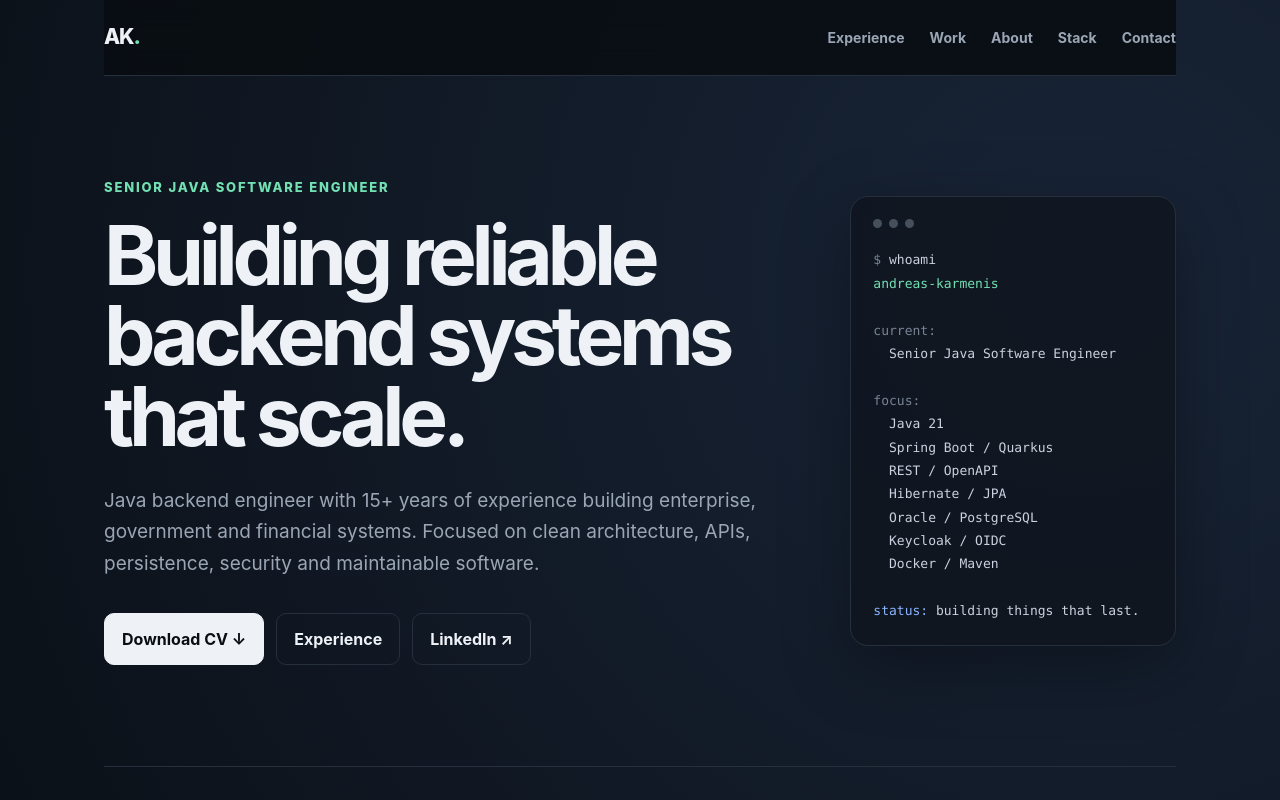
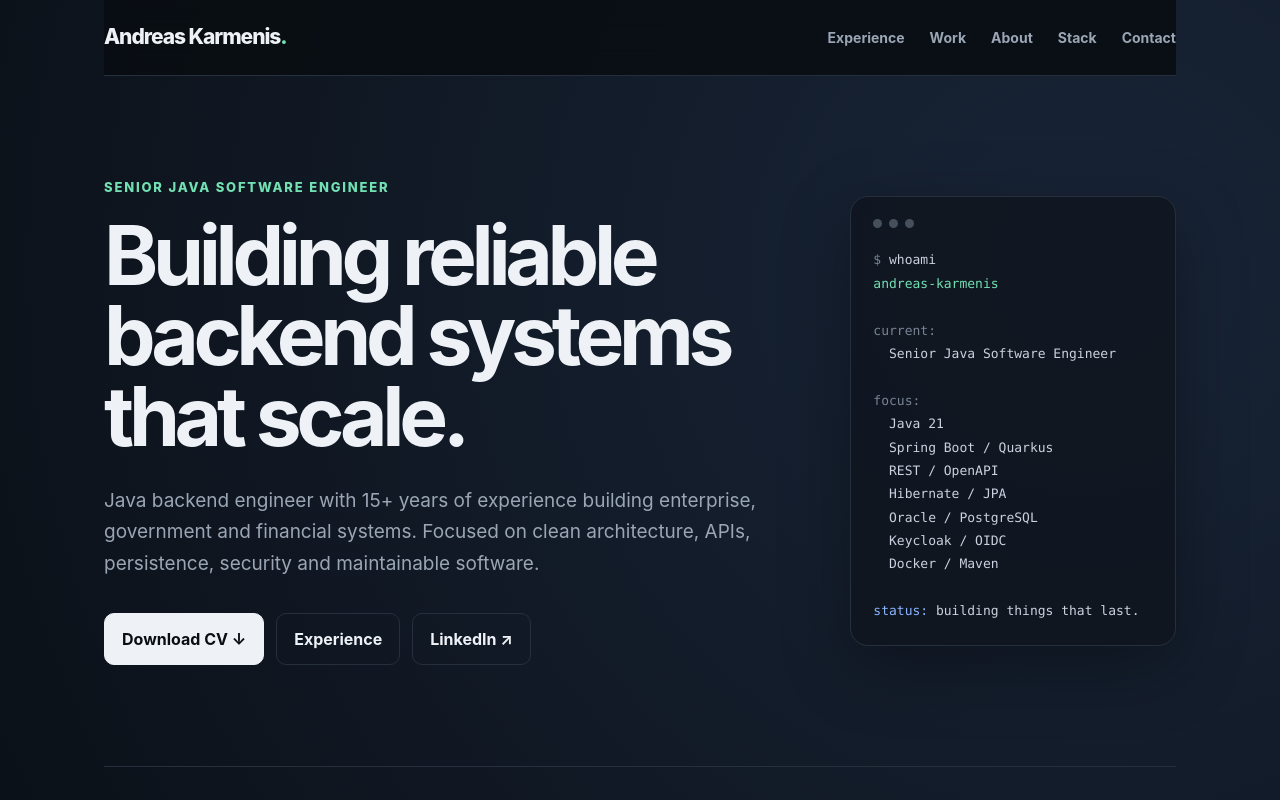
Before and after one commit to acarmenis/acarmenis.github.io, a Vue app: page / in a window 1280 px wide. Shown: the top 800 px of the page. Built offline with nearby package versions, Linux system fonts and the light colour scheme.

Commit message:
Update Navbar.vue

```diff
--- a/src/components/Navbar.vue
+++ b/src/components/Navbar.vue
@@ -1,6 +1,6 @@
 <template>
   <nav>
-    <a class="logo" href="#">AK<span>.</span></a>
+    <a class="logo" href="#">Andreas Karmenis<span>.</span></a>
     <div class="links">
       <a href="#experience">Experience</a>
       <a href="#work">Work</a>
```
